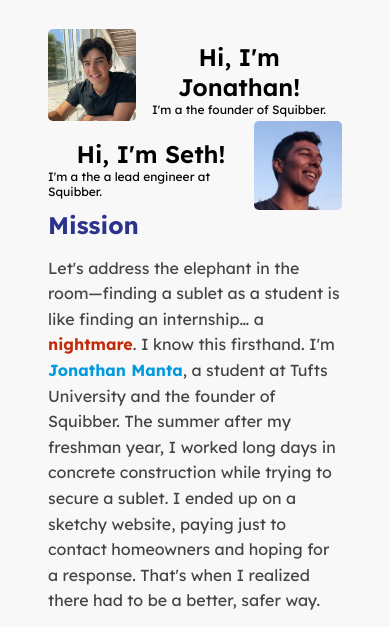
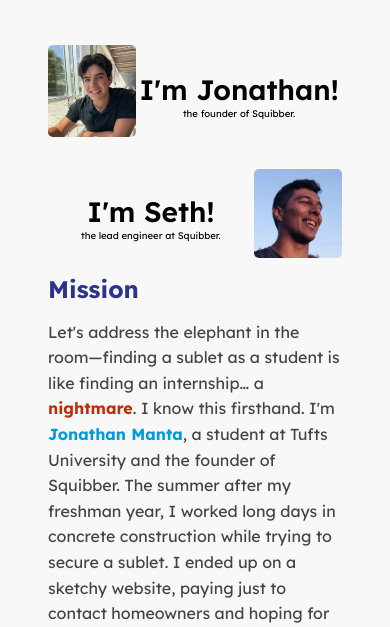
Before and after one commit to squibber-repos/waitlist, a plain HTML site: page index.html in a window 390 px wide. Both pictures are taken after a click on the button "About Us". Shown: the part 169-796 px from the top of the page. Drawn offline with nearby package versions, Linux system fonts and the light colour scheme.

Commit message:
new push

```diff
--- a/index.css
+++ b/index.css
@@ -311,6 +311,11 @@ h3 {
     align-items: center;
 }
 
+.about-us-image img {
+   border-radius: 5px;
+   margin: 1rem 0rem;
+}
+
 .about-us-text-person {
     display: flex;
     flex-direction: column;
@@ -329,7 +334,7 @@ h3 {
 }
 
 .profile-text h3 {
-    font-size: 2.25rem;
+    font-size: 3rem;
     font-weight: 600;
     text-align: center;
 }
@@ -413,6 +418,10 @@ h3 {
     left: 0;
 }
 
+.header-text {
+    padding: 0rem 1rem;
+}
+
 @media (max-width: 600px) {
     .header-text {
         display: none;
@@ -421,10 +430,10 @@ h3 {
         display: none;
     }
     .profile-text p{
-        font-size: 0.75rem;
+        font-size: 0.6rem;
     }
     .profile-text h3 {
-        font-size: 1.5rem;
+        font-size: 1.75rem;
     }
 
 }
--- a/index.html
+++ b/index.html
@@ -131,14 +131,14 @@
             <div class="about-us-image">
                 <img src="jon.jpg" alt="Jonathan Manta" class="jon-image">
                 <div class="profile-text">
-                    <h3>Hi, I'm Jonathan!</h3>
-                    <p>I'm a the founder of Squibber.</p>
+                    <h3>I'm Jonathan!</h3>
+                    <p>the founder of Squibber.</p>
                 </div>
             </div>
             <div class="about-us-image">
                 <div class="profile-text">
-                    <h3>Hi, I'm Seth!</h3>
-                    <p>I'm a the a lead engineer at Squibber.</p>
+                    <h3>I'm Seth!</h3>
+                    <p>the lead engineer at Squibber.</p>
                 </div>
                 <img src="seth.jpg" alt="Seth Lupo" class="jon-image">
             </div>
```
